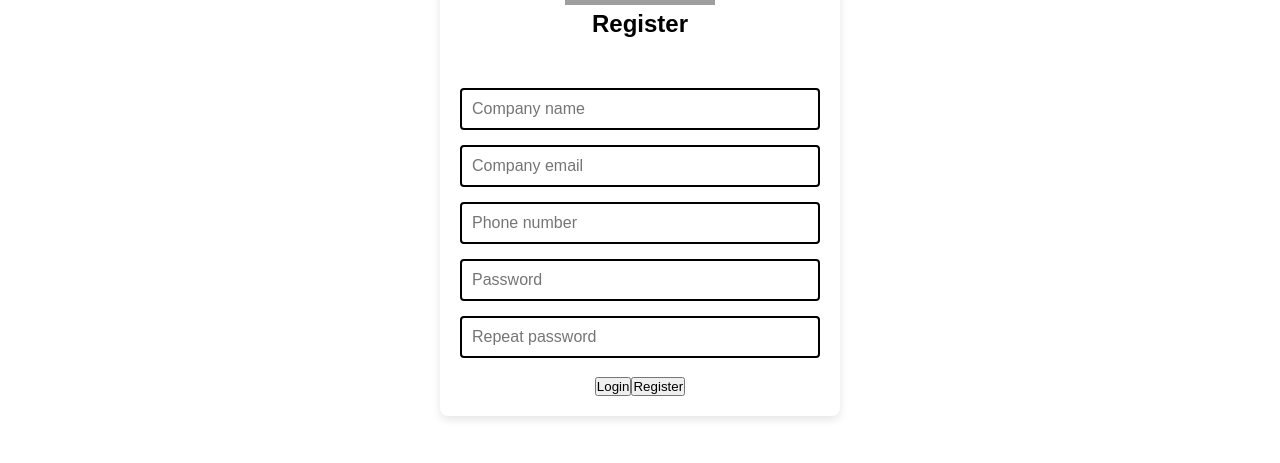
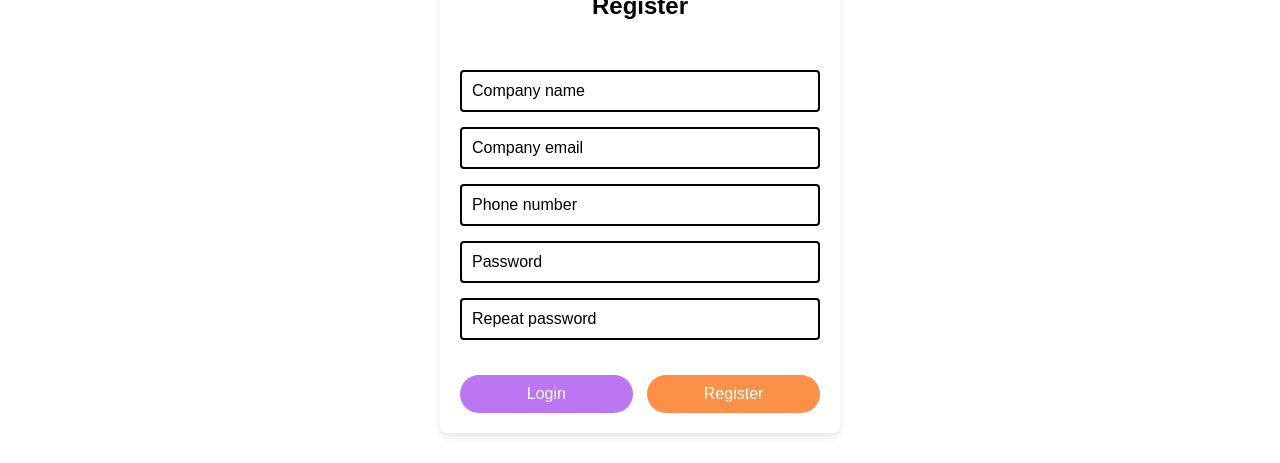
Before and after one commit to DDammers-MA/Business-portal, a Next.js app: page /Regrister in a window 1280 px wide. Shown: the part 355-818 px from the top of the page. Built offline with nearby package versions, Linux system fonts and the light colour scheme; grey boxes are pictures that could not be loaded.

Commit message:
de hele styling is af volgens het design gestyled

```diff
--- a/src/app/Regrister/regrister.module.scss
+++ b/src/app/Regrister/regrister.module.scss
@@ -34,3 +34,46 @@
     font-size: 16px;
     color: #000;
 }
+
+.inputField::placeholder {
+    color: #000;
+    opacity: 1;
+}
+
+.buttonContainer {
+    display: flex;
+    justify-content: space-between;
+    margin-top: 20px;
+}
+
+.loginButton {
+    width: 48%;
+    padding: 10px 20px;
+    background-color: #BC76F1;
+    color: #ffffff;
+    border: none;
+    border-radius: 40px;
+    font-size: 16px;
+    cursor: pointer;
+    text-align: center;
+}
+
+.loginButton:hover {
+    background-color: #a05edb;
+}
+
+.registerButton {
+    width: 48%;
+    padding: 10px 20px;
+    background-color: #FC9047;
+    color: #ffffff;
+    border: none;
+    border-radius: 40px;
+    font-size: 16px;
+    cursor: pointer;
+    text-align: center;
+}
+
+.registerButton:hover {
+    background-color: #e67a3c;
+}
```
